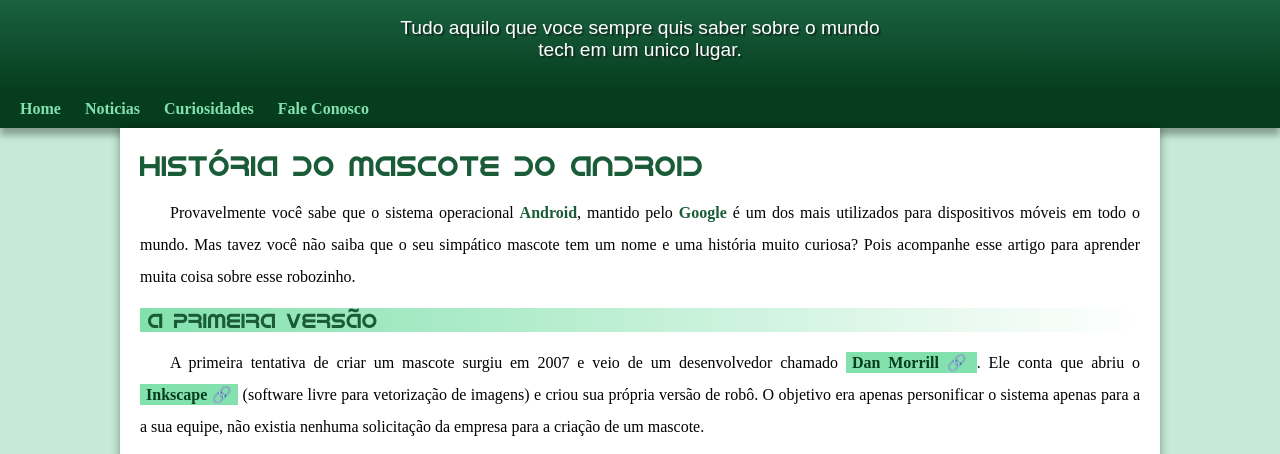
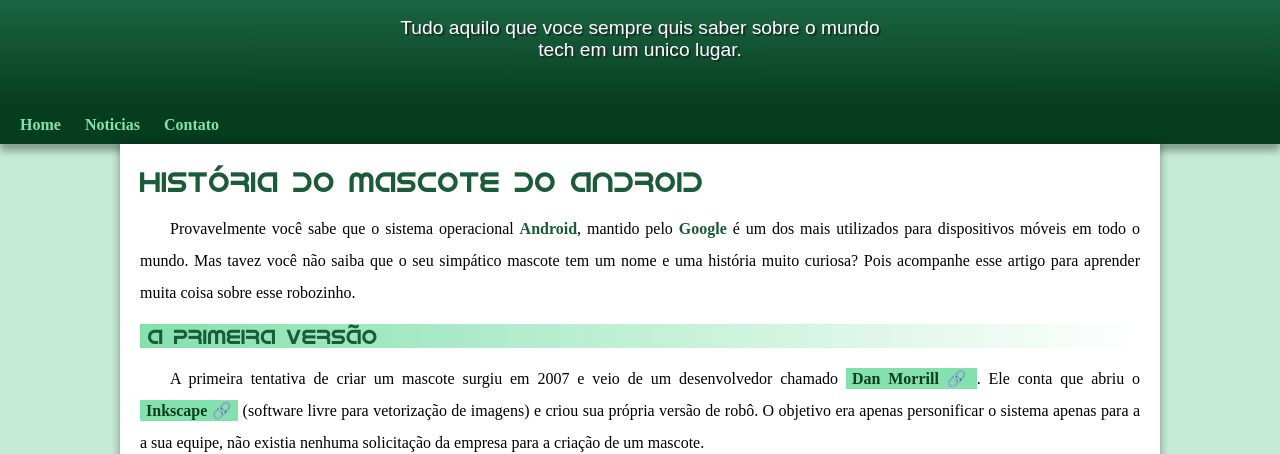
Before and after one commit to miguelmenezes17/projeto-android, a plain HTML site: page index.html in a window 1280 px wide. Shown: the part 100-554 px from the top of the page. Drawn offline with Linux system fonts and the light colour scheme.

Commit message:
Problema de Padding corrigido

```diff
--- a/index.html
+++ b/index.html
@@ -15,8 +15,7 @@
     <nav>
         <a href="#">Home</a>
         <a href="#">Noticias</a>
-        <a href="#">Curiosidades</a>
-        <a href="#">Fale Conosco</a>
+        <a href="#">Contato</a>
     </nav>
     <main>
         <article>
--- a/style/style.css
+++ b/style/style.css
@@ -73,7 +73,7 @@ header > p {
     padding-left: 10px;
     padding-right: 10px;
     margin: auto;
-    margin-bottom: 25px;
+    padding-bottom: 45px;
     text-shadow: 2px 2px 0px rgba(22, 21, 21, 0.555)
 }
 
```
